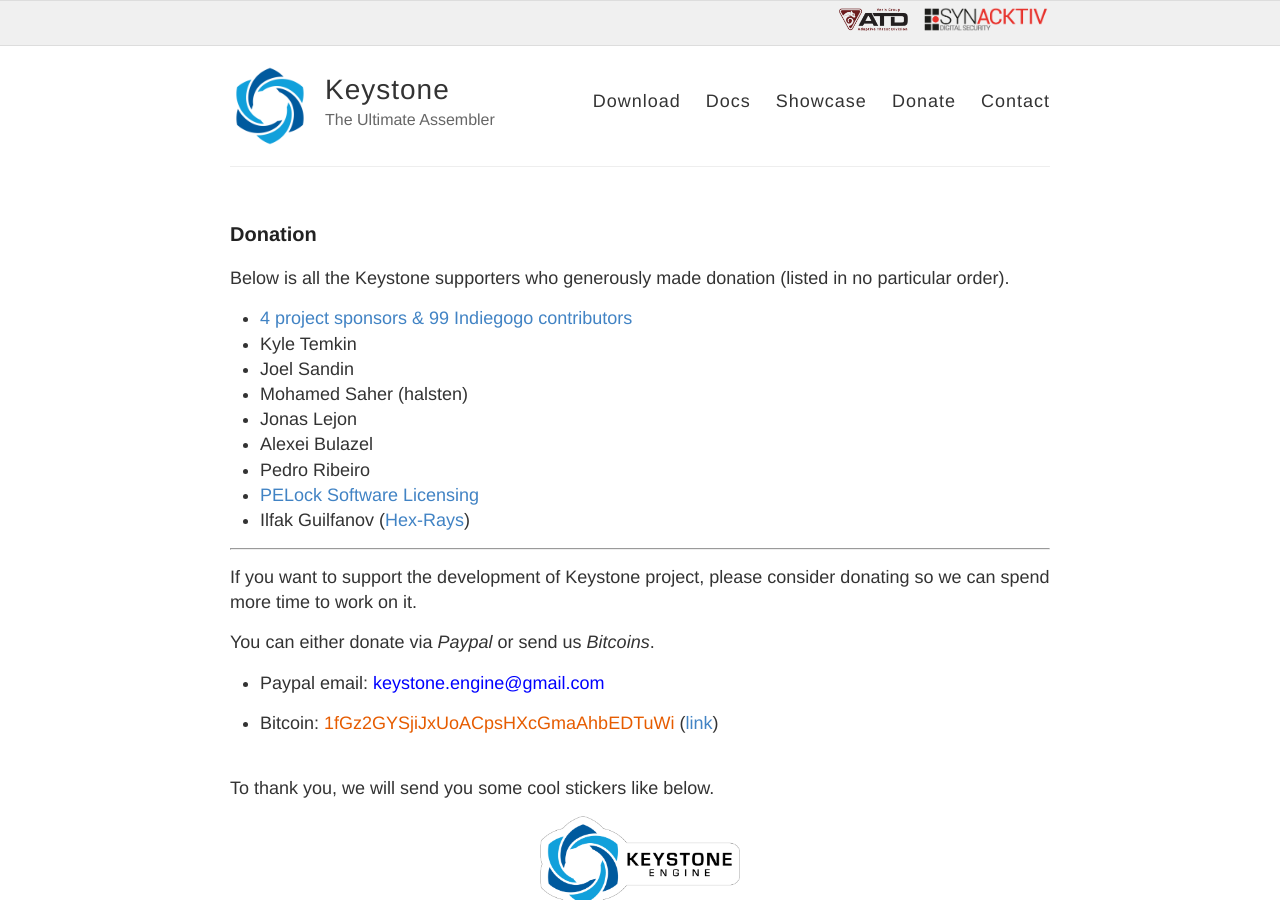
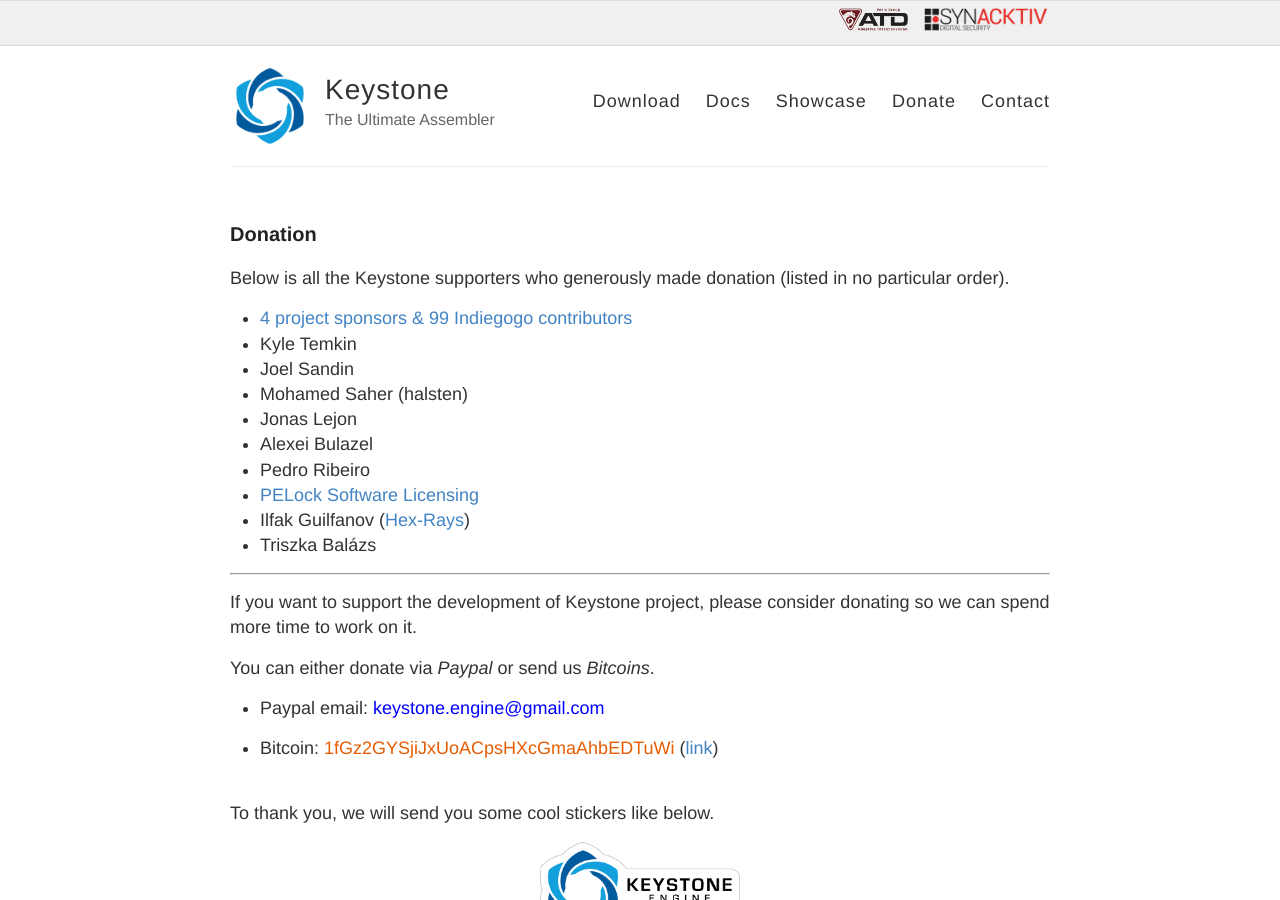
Before and after one commit to keystone-engine/keystone-engine.github.io, a Jekyll site: the page built from donate.md, in a window 1280 px wide and 900 px high. Built offline with Jekyll 4.4.1, drawn with Linux system fonts in a browser that asks for light colours.

Commit message:
donation

```diff
--- a/donate.md
+++ b/donate.md
@@ -16,6 +16,7 @@
 - Pedro Ribeiro
 - <a href="https://www.pelock.com" title="PELock Software Licensing">PELock Software Licensing</a>
 - Ilfak Guilfanov ([Hex-Rays](https://www.hex-rays.com))
+- Triszka Balázs
 
 ---
 
```
